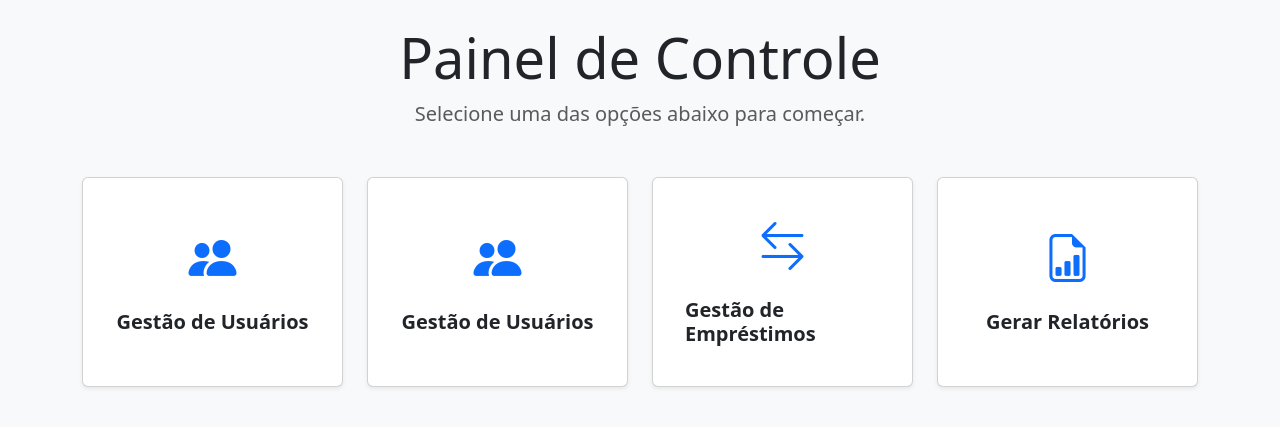
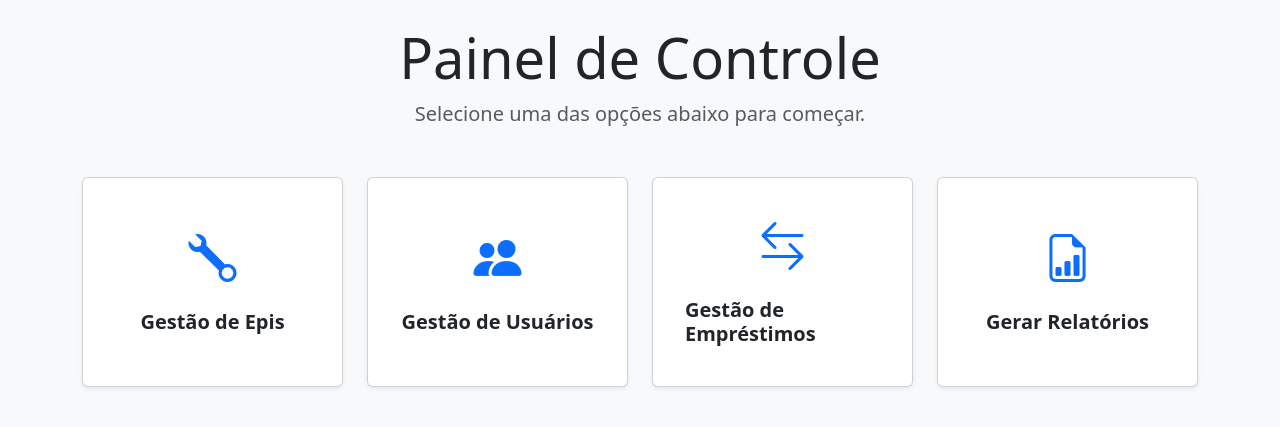
Before and after one commit to Bilius10/aluguel-epis, a Django app: page / in a window 1280 px wide. Shown: the part 56-483 px from the top of the page. Run offline with Django 5.2, Linux system fonts and the light colour scheme.

Commit message:
Tela de menu com campos identicos arrumada, e foi inserido um botão cancelar quando atualizamos um usuario para retornar a tela para adicionar um novo usuario

```diff
--- a/alguel_epi/aluguel/templates/aluguel/menu.html
+++ b/alguel_epi/aluguel/templates/aluguel/menu.html
@@ -12,8 +12,8 @@
             <a href="#" class="menu-card">
                 <div class="card h-100 shadow-sm">
                     <div class="card-body">
-                        <i class="bi bi-people-fill"></i>
-                        <h5 class="card-title">Gestão de Usuários</h5>
+                        <i class="bi bi-wrench"></i>
+                        <h5 class="card-title">Gestão de Epis</h5>
                     </div>
                 </div>
             </a>
```
Also changed, not shown: alguel_epi/aluguel/static/js/crud.js (+20 -0 lines).
